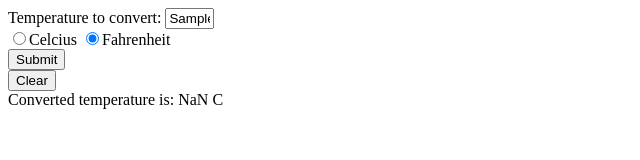
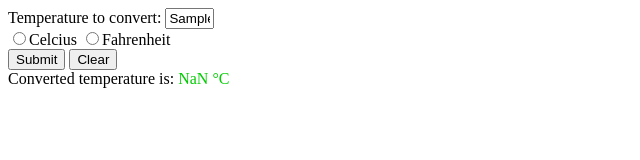
Before and after one commit to shupac800/temp_converter, a plain HTML site: page index.html in a window 1280 px wide. Both pictures are taken after typing "Sample" into the empty fields and a click on the button "Submit". Shown: the whole page, without its empty margins (0-640 px from the left). Drawn offline with Linux system fonts and the light colour scheme.

Commit message:
working beautifully but needs spec item 6

```diff
--- a/converter.js
+++ b/converter.js
@@ -1,23 +1,44 @@
 
 function clear_input() {
   document.getElementById("inputTemp").value = null;
+  document.getElementById("buttonCelcius").checked = false;
+  document.getElementById("buttonFahrenheit").checked = false;
+
 }
 
-function display_to_console() {
-  var isCelciusSelected = document.getElementById("isCelcius").checked;
+function calculate() {
   var inputTemp = document.getElementById("inputTemp").value;
+  var isCelciusSelected = document.getElementById("buttonCelcius").checked;
   var convertedTemperature = document.getElementById("convertedTemperature");
 
   console.log("inputTemp",inputTemp);
   console.log("isCelciusSelected",isCelciusSelected);
 
   // do the conversion
-  if (isCelciusSelected) {
-    convertedTemperature.innerHTML = (9/5) * inputTemp + 32;
-    convertedTemperature.innerHTML += " F";
+  if (isCelciusSelected) {   // was our original temperature in degrees Celcius?
+    convertedTemperature.innerHTML = ( (9/5) * inputTemp + 32 ).toFixed(2);
+    convertedTemperature.innerHTML += " &deg;F";
   } else {
-    convertedTemperature.innerHTML = (inputTemp -32) * 5/9;
-    convertedTemperature.innerHTML += " C";
+    convertedTemperature.innerHTML = ( (inputTemp -32) * 5/9 ).toFixed(2);
+    convertedTemperature.innerHTML += " &deg;C";
   }
+
+  var simpleTemp = convertedTemperature.innerHTML;
+
+  // this is more complicated than it needs to be,
+  // but it gives some practice with .indexOf and parseInt and conditionals
+
+  if ( ( (simpleTemp.indexOf("C") > 0) && (parseInt(simpleTemp) > 32) ) ||
+       ( (simpleTemp.indexOf("F") > 0) && (parseInt(simpleTemp) > 90) ) ) {
+    convertedTemperature.style.color = "red";
+  } else if
+     ( ( (simpleTemp.indexOf("C") > 0) && (parseInt(simpleTemp) < 0)  ) ||
+       ( (simpleTemp.indexOf("F") > 0) && (parseInt(simpleTemp) < 32) ) ) {
+    convertedTemperature.style.color = "blue";
+  } else {
+    convertedTemperature.style.color = "#00CC00";
+  }
+
   console.log("convertedTemperature",convertedTemperature.innerHTML);
+
 }
--- a/index.html
+++ b/index.html
@@ -12,11 +12,10 @@
     Temperature to convert:
     <input type="text" size=3 id="inputTemp">
     <br>
-    <input type="radio" name="cOrF" id="isCelcius">Celcius
-    <input type="radio" name="cOrF" checked="true">Fahrenheit
+    <input type="radio" name="cOrF" id="buttonCelcius">Celcius
+    <input type="radio" name="cOrF" id="buttonFahrenheit">Fahrenheit
     <br>
-    <input type="button" onclick="display_to_console()"  id="submitButton" name="submitButton" value="Submit">
-    <br>
+    <input type="button" onclick="calculate()"  id="submitButton" name="submitButton" value="Submit">
     <input type="button" onclick="clear_input()" name="clearButton" value="Clear">
   </form>
 
```
